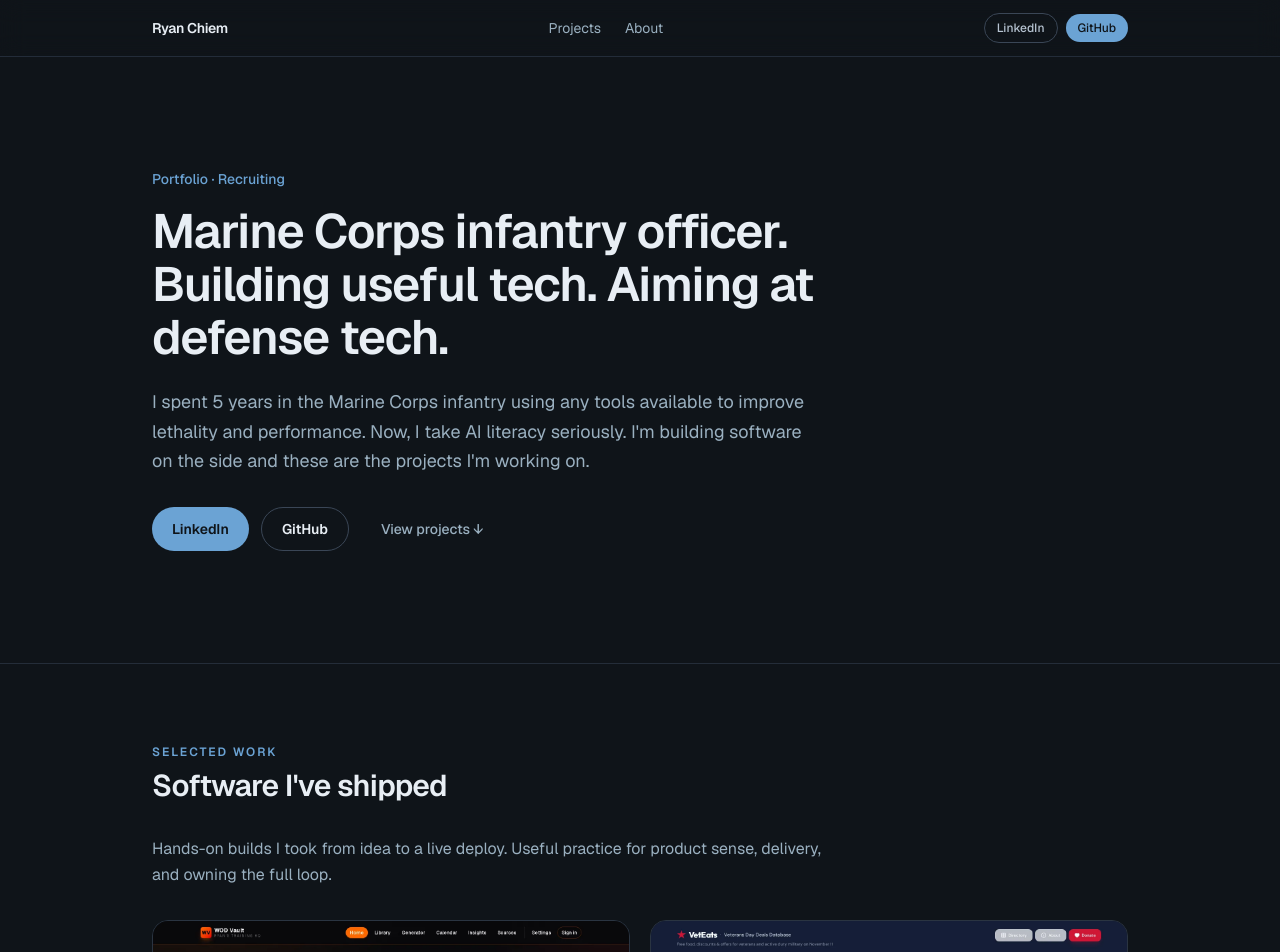
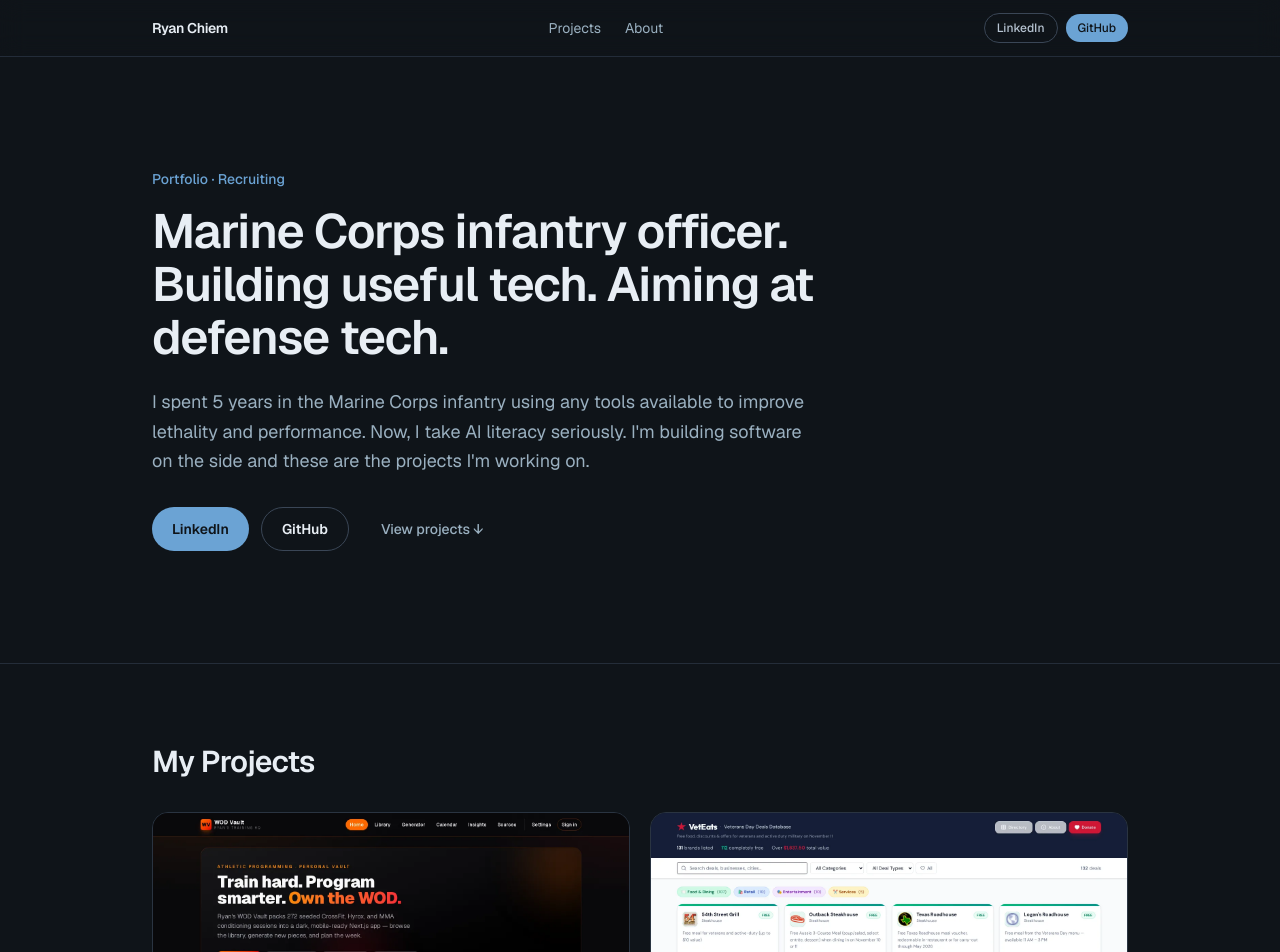
Before and after one commit to MadTekkers/portfolio, a Next.js app: page / in a window 1280 px wide. Shown: the top 952 px of the page. Built offline with nearby package versions, Linux system fonts and the light colour scheme.

Commit message:
Simplify projects section heading to My Projects

```diff
--- a/src/app/page.tsx
+++ b/src/app/page.tsx
@@ -53,13 +53,8 @@ export default function Home() {
       <div className="mx-auto max-w-5xl px-4 sm:px-6">
         <Section
           id="projects"
-          eyebrow="Selected work"
-          title="Software I've shipped"
+          title="My Projects"
         >
-          <p className="mb-8 max-w-2xl text-sm leading-relaxed text-muted sm:text-base">
-            Hands-on builds I took from idea to a live deploy. Useful practice
-            for product sense, delivery, and owning the full loop.
-          </p>
           <div className="grid gap-5 sm:grid-cols-2">
             {projects.map((project) => (
               <ProjectCard key={project.slug} project={project} />
```
